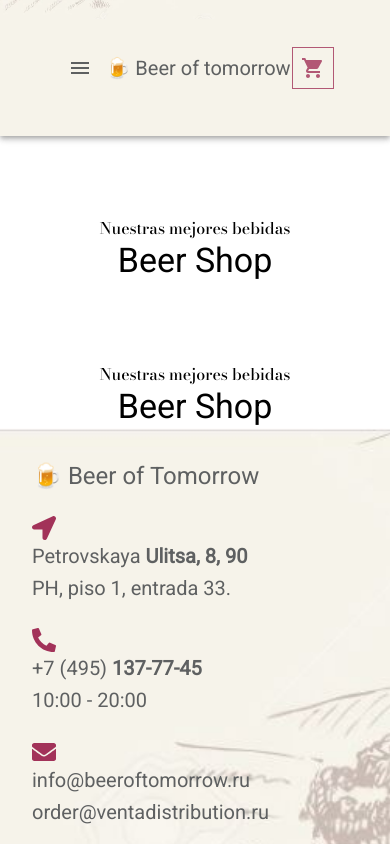
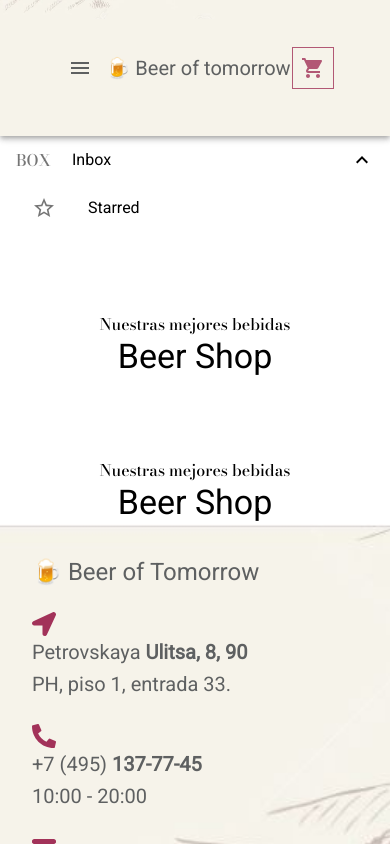
Before and after one commit to Codereggs/challenge-jobs-codereggs, a React (Create React App) app: page / in a window 390 px wide. Shown: the top 844 px of the page. Built offline with nearby package versions, Linux system fonts and the light colour scheme.

Commit message:
feat filter mobile

```diff
--- a/src/components/Ecommerce.js
+++ b/src/components/Ecommerce.js
@@ -1,9 +1,49 @@
-import { Collapse, Grid, Typography } from "@mui/material";
+import { ExpandLess, ExpandMore, StarBorder } from "@mui/icons-material";
+import {
+  Collapse,
+  Grid,
+  List,
+  ListItem,
+  ListItemButton,
+  ListItemIcon,
+  ListItemText,
+  Typography,
+} from "@mui/material";
 import { Box } from "@mui/system";
+import { useState } from "react";
 
 const Ecommerce = () => {
+  const [open, setOpen] = useState(true);
+
+  const handleClick = () => {
+    setOpen(!open);
+  };
   return (
     <>
+      {/* Filtro Mobile */}
+      <Grid
+        item
+        style={{ textAlign: "center" }}
+        sx={{ display: { xs: "grid", md: "none" } }}
+        xs={12}
+      >
+        <ListItemButton onClick={handleClick}>
+          <ListItemIcon>BOX</ListItemIcon>
+          <ListItemText primary="Inbox" />
+          {open ? <ExpandLess /> : <ExpandMore />}
+        </ListItemButton>
+        <Collapse in={open} timeout="auto" unmountOnExit>
+          <List component="div" disablePadding>
+            <ListItemButton sx={{ pl: 4 }}>
+              <ListItemIcon>
+                <StarBorder />
+              </ListItemIcon>
+              <ListItemText primary="Starred" />
+            </ListItemButton>
+          </List>
+        </Collapse>
+      </Grid>
+      {/* Titulo */}
       <Grid container className="mainShop">
         <Grid
           item
@@ -14,19 +54,7 @@
           <Typography variant="p">Nuestras mejores bebidas</Typography>
           <Typography variant="h4">Beer Shop</Typography>
         </Grid>
-        {/* Filtro Mobile */}
-        <Collapse>
-          <Grid
-            item
-            style={{ textAlign: "center" }}
-            xs={12}
-            md={4}
-            sx={{ display: { xs: "none", md: "grid" } }}
-          >
-            <Typography variant="p">Nuestras mejores bebidas</Typography>
-            <Typography variant="h4">Beer Shop</Typography>
-          </Grid>
-        </Collapse>
+
         {/* Filtro */}
         <Grid
           item
@@ -37,6 +65,7 @@
           <Typography variant="p">Nuestras mejores bebidas</Typography>
           <Typography variant="h4">Beer Shop</Typography>
         </Grid>
+
         {/* Cards */}
         <Grid item style={{ textAlign: "center" }} xs={12} md={8}>
           <Typography variant="p">Nuestras mejores bebidas</Typography>
```
